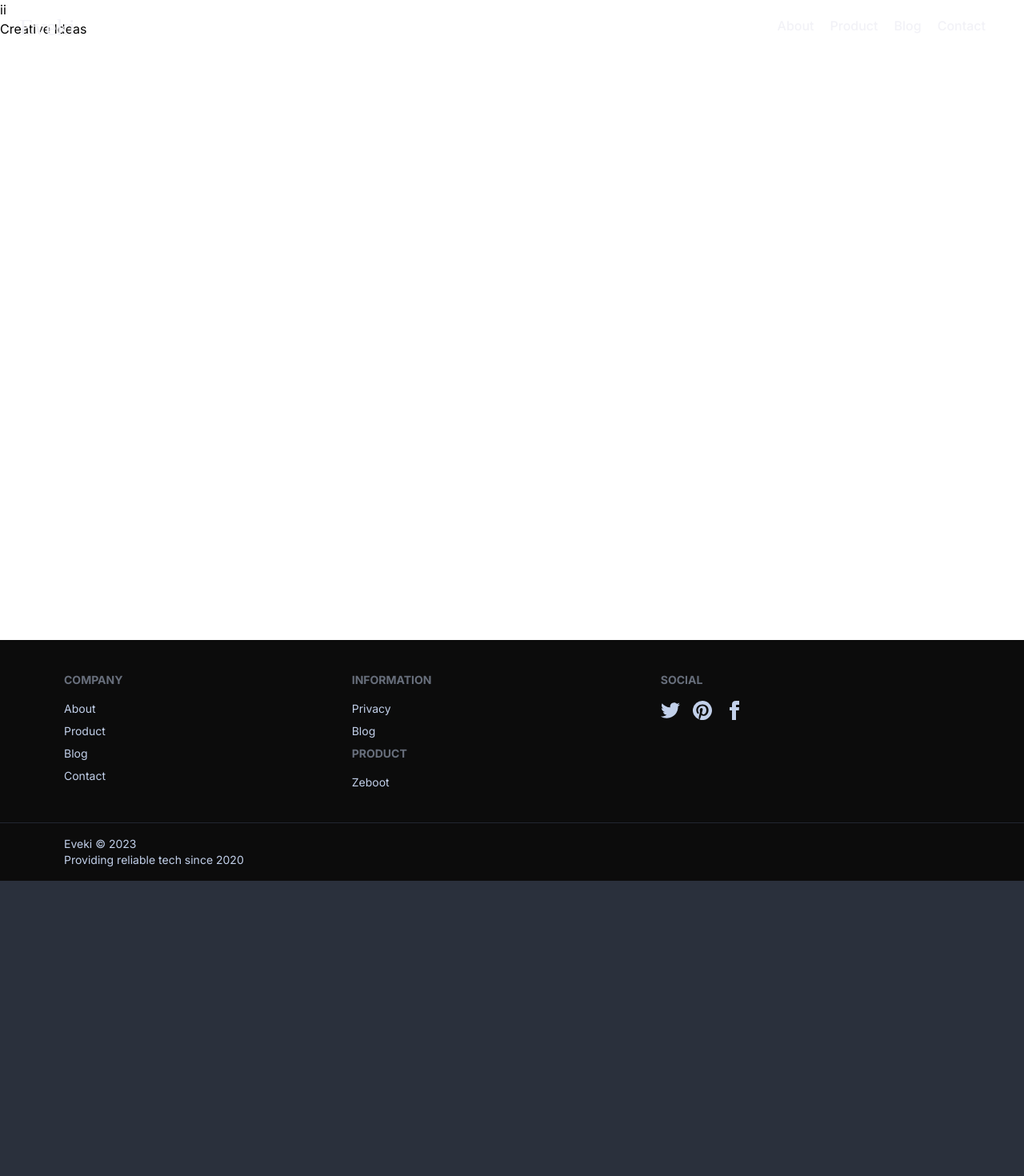
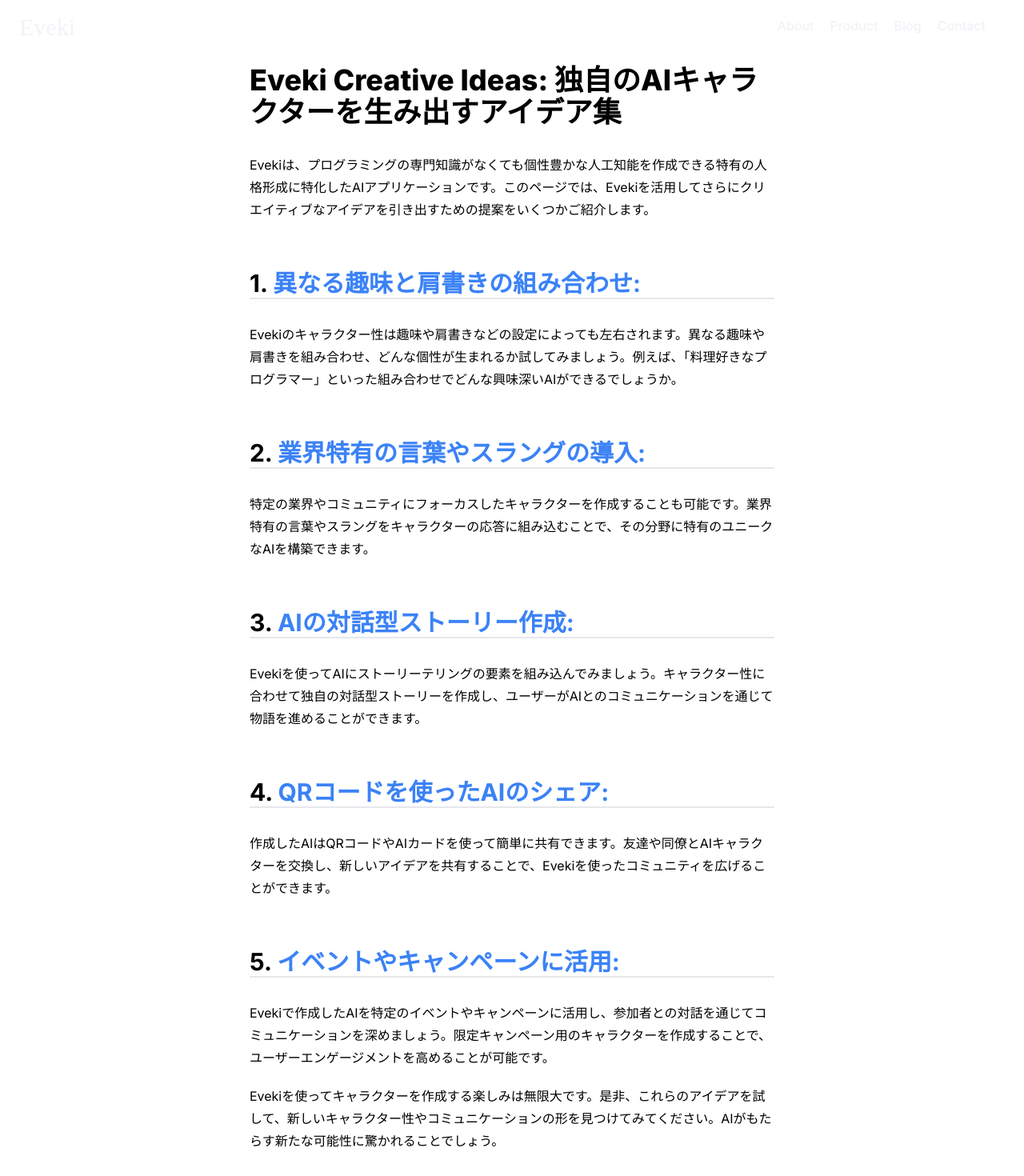
Before and after one commit to acidrefluxreflex/Eveki-Landing, a Next.js app: page /info/creative-ideas in a window 1280 px wide. Shown: the top 1470 px of the page at 80% size. Before the commit the page ends 1101 px from the top, so only its background shows below. Built offline with nearby package versions, Linux system fonts and the light colour scheme.

Commit message:
fix imports

```diff
--- a/src/app/blog/[postId]/layout.tsx
+++ b/src/app/blog/[postId]/layout.tsx
@@ -21,6 +21,6 @@ export default function RootLayout({
 
 
   {
-    return <>{children}</>;
+    return {children};
   }
 }
--- a/src/app/blog/[postId]/page.tsx
+++ b/src/app/blog/[postId]/page.tsx
@@ -78,7 +78,7 @@ export default async function StaticDetailPage({
     author: {
       "@type": "Person",
       name: "Kabuki",
-      url: "i-kabuki.com",
+      url: "https://i-kabuki.com",
     },
   };
 
--- a/src/app/features/developers/page.tsx
+++ b/src/app/features/developers/page.tsx
@@ -0,0 +1,35 @@
+export default async function Page() {
+    const proseSetting: string =
+      "prose  text-black prose-h1:text-black prose-h2:text-black prose-a:text-blue-500 prose-strong:text-blue-500 prose-strong:font-bold prose-h2:border-b-2  prose-h2:text-3xl";
+
+    return (
+      <div className="flex min-h-screen flex-col items-center justify-between py-12">
+        <article className="px-5 py-8">
+          <div id="content" className={proseSetting}>
+            <p>
+              Evekiは、特有の人格形成に特化したAIアプリケーションで、iOS向けにリリースされています。このアプリはプログラミングなどの専門的な知識を必要とせず、簡単な設定のみで個性豊かな人工知能を作成できる画期的なツールです。
+            </p>
+            <h2 id="キャラクター性の形成">キャラクター性の形成</h2>
+            <p>
+              キャラクター性は、話し方やメッセージの文体に影響を与え、応答や感情の印象を左右する要素の一部です。Evekiでは、趣味や肩書きなどの設定を通じてこれらの要素を調整できます。これにより、会話の文脈と組み合わせて唯一無二のキャラクター性を生み出すことが可能です。
+            </p>
+            <h2 id="aiの共有と公開">AIの共有と公開</h2>
+            <p>
+              Evekiで作成したAIは、データサイズの心配なく公開や共有が可能です。従来の大規模なモデルを扱う必要はありません。抽出された個性を用いたコードを利用し、QRコードやAIカードを介して簡単にシェアできます。これにより、他のユーザーやプロジェクトとの連携がスムーズに行えます。
+            </p>
+            <h2 id="ユーザーシナリオ">ユーザーシナリオ</h2>
+            <p>
+              Evekiは多岐にわたる目的に利用可能です。例えば、製品のPRや広報のためのAIを簡単に対象のユーザーに届けることができます。また、個人であれば、自分が制作した作品を公開し、他のユーザーと共有することも可能です。
+            </p>
+            <h2 id="パーソナルなaiの形成">パーソナルなAIの形成</h2>
+            <p>
+              Evekiは、無機質な話し方を超え、「自分だけ」のパーソナルなAIを作成できるようにします。応答の文体や個性に焦点を当て、理想とする人格を形成することが主眼です。個性などのデータはQRコードとして出力でき、Evekiを介してAIの移行や共有も簡単に行えます。
+            </p>
+            <p>
+              Evekiを通じて、あなたの世界に唯一無二のAIを生み出しましょう。新しいコミュニケーションの形がここにあります。始めてみましょう。
+            </p>
+          </div>
+        </article>
+      </div>
+    );
+  }
--- a/src/app/features/page.tsx
+++ b/src/app/features/page.tsx
@@ -1,9 +1,35 @@
+export default async function Page() {
+  const proseSetting: string =
+    "prose  text-black prose-h1:text-black prose-h2:text-black prose-a:text-blue-500 prose-strong:text-blue-500 prose-strong:font-bold prose-h2:border-b-2  prose-h2:text-3xl";
 
-
-export default async function Page() {
-    return (
-        <div>
-            <h1>Features</h1>
+  return (
+    <div className="flex min-h-screen flex-col items-center justify-between py-12">
+      <article className="px-5 py-8">
+        <div id="content" className={proseSetting}>
+          <p>
+            Evekiは、特有の人格形成に特化したAIアプリケーションで、iOS向けにリリースされています。このアプリはプログラミングなどの専門的な知識を必要とせず、簡単な設定のみで個性豊かな人工知能を作成できる画期的なツールです。
+          </p>
+          <h2 id="キャラクター性の形成">キャラクター性の形成</h2>
+          <p>
+            キャラクター性は、話し方やメッセージの文体に影響を与え、応答や感情の印象を左右する要素の一部です。Evekiでは、趣味や肩書きなどの設定を通じてこれらの要素を調整できます。これにより、会話の文脈と組み合わせて唯一無二のキャラクター性を生み出すことが可能です。
+          </p>
+          <h2 id="aiの共有と公開">AIの共有と公開</h2>
+          <p>
+            Evekiで作成したAIは、データサイズの心配なく公開や共有が可能です。従来の大規模なモデルを扱う必要はありません。抽出された個性を用いたコードを利用し、QRコードやAIカードを介して簡単にシェアできます。これにより、他のユーザーやプロジェクトとの連携がスムーズに行えます。
+          </p>
+          <h2 id="ユーザーシナリオ">ユーザーシナリオ</h2>
+          <p>
+            Evekiは多岐にわたる目的に利用可能です。例えば、製品のPRや広報のためのAIを簡単に対象のユーザーに届けることができます。また、個人であれば、自分が制作した作品を公開し、他のユーザーと共有することも可能です。
+          </p>
+          <h2 id="パーソナルなaiの形成">パーソナルなAIの形成</h2>
+          <p>
+            Evekiは、無機質な話し方を超え、「自分だけ」のパーソナルなAIを作成できるようにします。応答の文体や個性に焦点を当て、理想とする人格を形成することが主眼です。個性などのデータはQRコードとして出力でき、Evekiを介してAIの移行や共有も簡単に行えます。
+          </p>
+          <p>
+            Evekiを通じて、あなたの世界に唯一無二のAIを生み出しましょう。新しいコミュニケーションの形がここにあります。始めてみましょう。
+          </p>
         </div>
-    );
+      </article>
+    </div>
+  );
 }
--- a/src/app/info/creative-ideas/page.tsx
+++ b/src/app/info/creative-ideas/page.tsx
@@ -1,10 +1,52 @@
+export default function CreativeIdeas() {
+  const proseSetting: string =
+    "prose  text-black prose-h1:text-black prose-h2:text-black prose-a:text-blue-500 prose-strong:text-blue-500 prose-strong:font-bold prose-h2:border-b-2  prose-h2:text-3xl";
 
-
-export default function CreativeIdeas() {
-    return (
-        <div>
-            <div>ii</div>
-            Creative Ideas
+  return (
+    <div className="flex min-h-screen flex-col items-center justify-between py-12">
+      <article className="px-5 py-8">
+        <div id="content" className={proseSetting}>
+          <h1 id="eveki-creative-ideas-独自のaiキャラクターを生み出すアイデア集">
+            Eveki Creative Ideas: 独自のAIキャラクターを生み出すアイデア集
+          </h1>
+          <p>
+            Evekiは、プログラミングの専門知識がなくても個性豊かな人工知能を作成できる特有の人格形成に特化したAIアプリケーションです。このページでは、Evekiを活用してさらにクリエイティブなアイデアを引き出すための提案をいくつかご紹介します。
+          </p>
+          <h2 id="1-異なる趣味と肩書きの組み合わせ">
+            1. <strong>異なる趣味と肩書きの組み合わせ:</strong>
+          </h2>
+          <p>
+            Evekiのキャラクター性は趣味や肩書きなどの設定によっても左右されます。異なる趣味や肩書きを組み合わせ、どんな個性が生まれるか試してみましょう。例えば、「料理好きなプログラマー」といった組み合わせでどんな興味深いAIができるでしょうか。
+          </p>
+          <h2 id="2-業界特有の言葉やスラングの導入">
+            2. <strong>業界特有の言葉やスラングの導入:</strong>
+          </h2>
+          <p>
+            特定の業界やコミュニティにフォーカスしたキャラクターを作成することも可能です。業界特有の言葉やスラングをキャラクターの応答に組み込むことで、その分野に特有のユニークなAIを構築できます。
+          </p>
+          <h2 id="3-aiの対話型ストーリー作成">
+            3. <strong>AIの対話型ストーリー作成:</strong>
+          </h2>
+          <p>
+            Evekiを使ってAIにストーリーテリングの要素を組み込んでみましょう。キャラクター性に合わせて独自の対話型ストーリーを作成し、ユーザーがAIとのコミュニケーションを通じて物語を進めることができます。
+          </p>
+          <h2 id="4-qrコードを使ったaiのシェア">
+            4. <strong>QRコードを使ったAIのシェア:</strong>
+          </h2>
+          <p>
+            作成したAIはQRコードやAIカードを使って簡単に共有できます。友達や同僚とAIキャラクターを交換し、新しいアイデアを共有することで、Evekiを使ったコミュニティを広げることができます。
+          </p>
+          <h2 id="5-イベントやキャンペーンに活用">
+            5. <strong>イベントやキャンペーンに活用:</strong>
+          </h2>
+          <p>
+            Evekiで作成したAIを特定のイベントやキャンペーンに活用し、参加者との対話を通じてコミュニケーションを深めましょう。限定キャンペーン用のキャラクターを作成することで、ユーザーエンゲージメントを高めることが可能です。
+          </p>
+          <p>
+            Evekiを使ってキャラクターを作成する楽しみは無限大です。是非、これらのアイデアを試して、新しいキャラクター性やコミュニケーションの形を見つけてみてください。AIがもたらす新たな可能性に驚かれることでしょう。
+          </p>
         </div>
-    );
+      </article>
+    </div>
+  );
 }
--- a/src/app/info/faq/page.tsx
+++ b/src/app/info/faq/page.tsx
@@ -1,7 +1,6 @@
 export default function FAQ() {
   return (
     <div>
-      <div>ii</div>
       FAQ
     </div>
   );
--- a/src/app/info/layout.tsx
+++ b/src/app/info/layout.tsx
@@ -1,9 +1,9 @@
-import { Children } from "react";
+
 
 export default function InfoLayout({
   children,
 }: {
   children: React.ReactNode;
 }) {
-  return <div className="min-h-screen ">{children}</div>;
+  return <div className="">{children}</div>;
 }
--- a/src/app/info/tutorial/page.tsx
+++ b/src/app/info/tutorial/page.tsx
@@ -3,7 +3,7 @@
 export default function Tutorial() {
     return (
         <div>
-            Tutorial
+            <p>Tutorial</p>
         </div>
     )
 }
```
